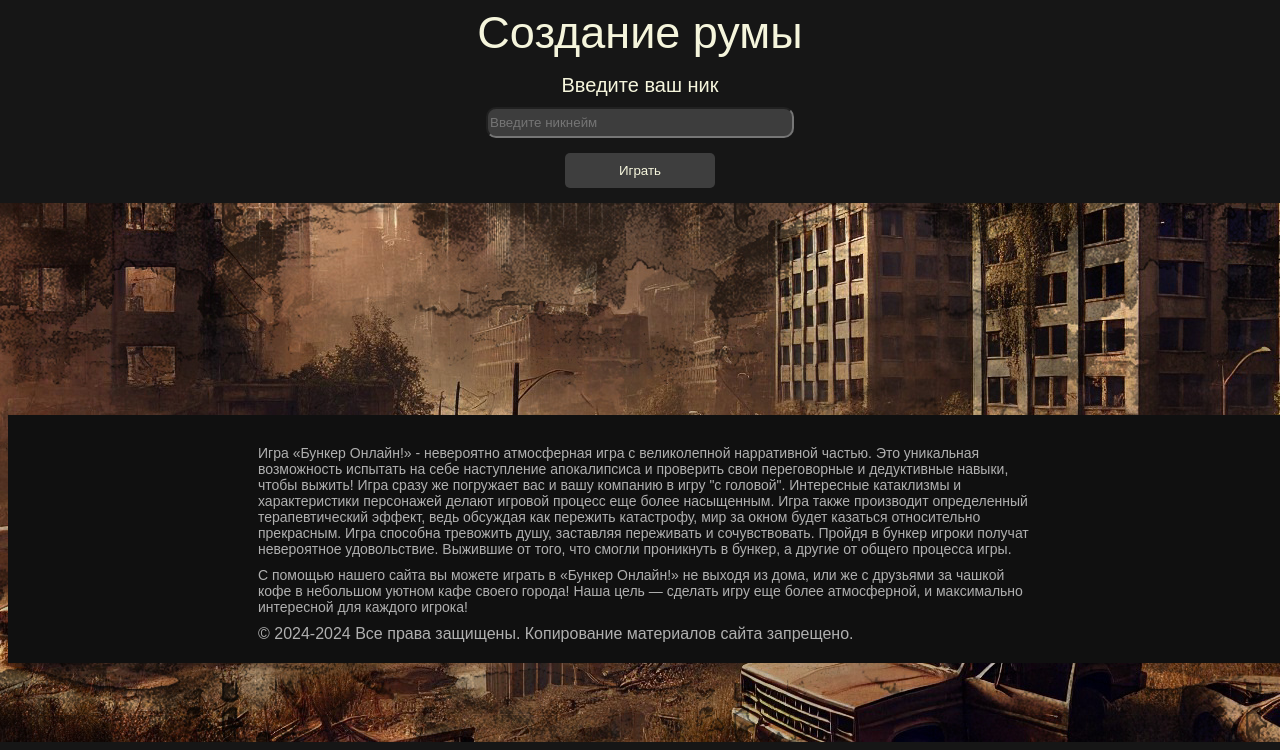
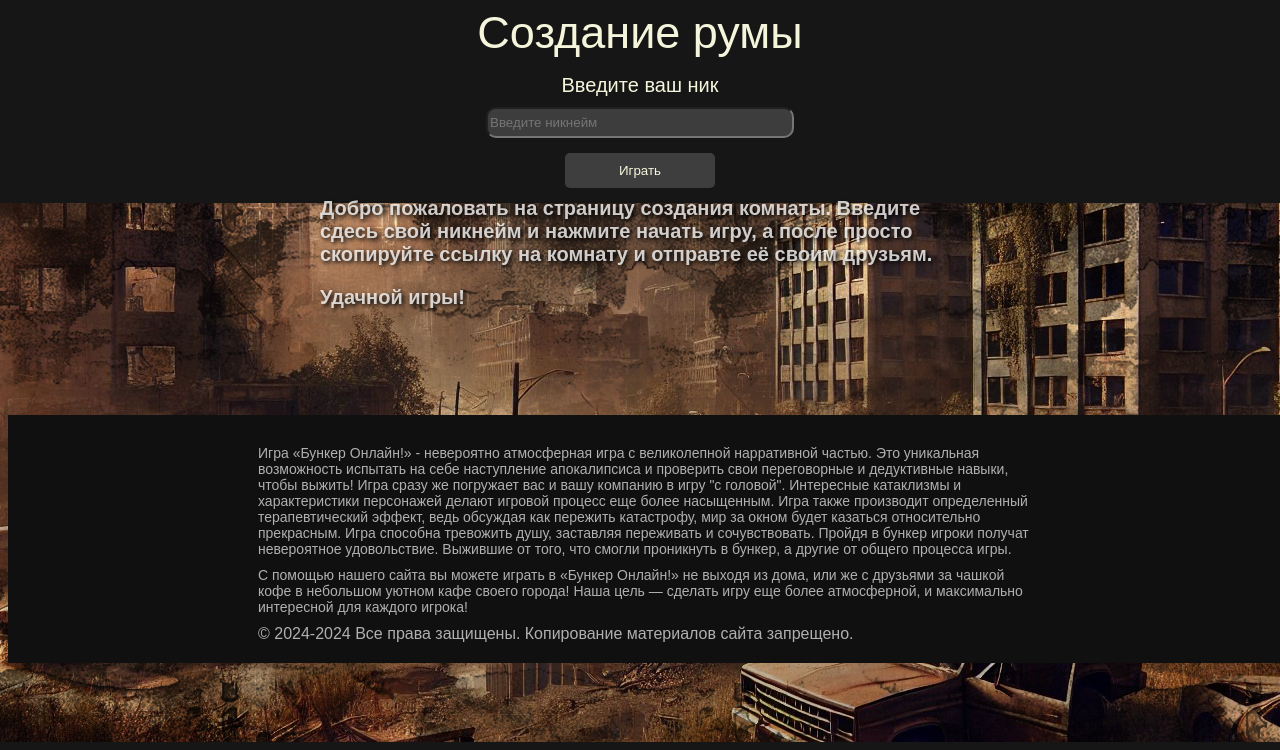
Before and after one commit to Destructzz/bunker, a PHP site: page / in a window 1280 px wide; the page is wider, and only the part inside the window is pictured. Shown: the part 137-887 px from the top of that part. Run offline with PHP 8.4, Linux system fonts and the light colour scheme.

Commit message:
Оверлей текст

```diff
--- a/index.php
+++ b/index.php
@@ -33,6 +33,11 @@ if ($request !== '/' && (!file_exists($file) || is_dir($file))) {
         <div class="ImageCreateGamePage">
             <a href="Images/2.jpg"></a>
             <img src="Images/2.jpg" alt="2">
+            <div class="overlay-text">Добро пожаловать на страницу создания комнаты.
+             Введите сдесь свой никнейм и нажмите начать игру, а после просто скопируйте
+             ссылку на комнату и отправте её своим друзьям.
+             <p>Удачной игры!</p>
+            </div>
         </div>
     <?php include "includes\\footer.php";?>
 
--- a/styles/style.css
+++ b/styles/style.css
@@ -125,4 +125,16 @@ nav {
     align-items: center;
     display: flex;
     height: 50%;
+    user-select: none;
 }
+
+.overlay-text {
+    position: absolute;
+    top: 50%;
+    left: 50%;
+    transform: translate(-50%, -50%);
+    font-size: 20px;
+    font-weight: bold;
+    color: #ffffffc7;
+    text-shadow: 2px 2px 4px #000;
+}
```
